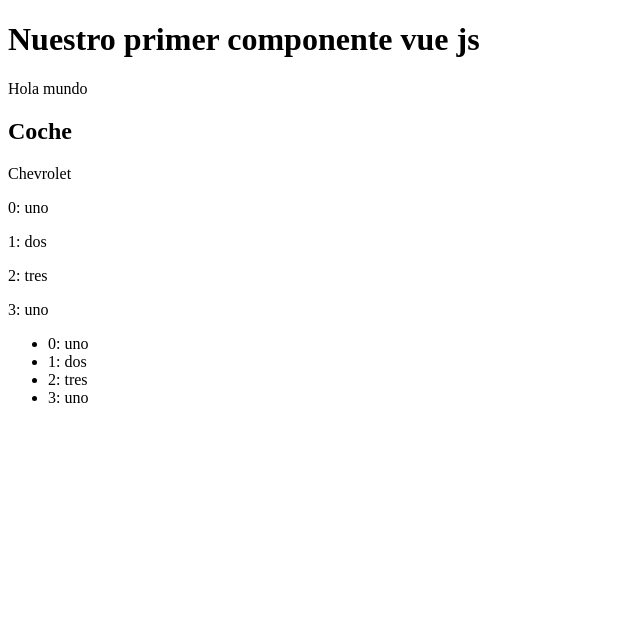
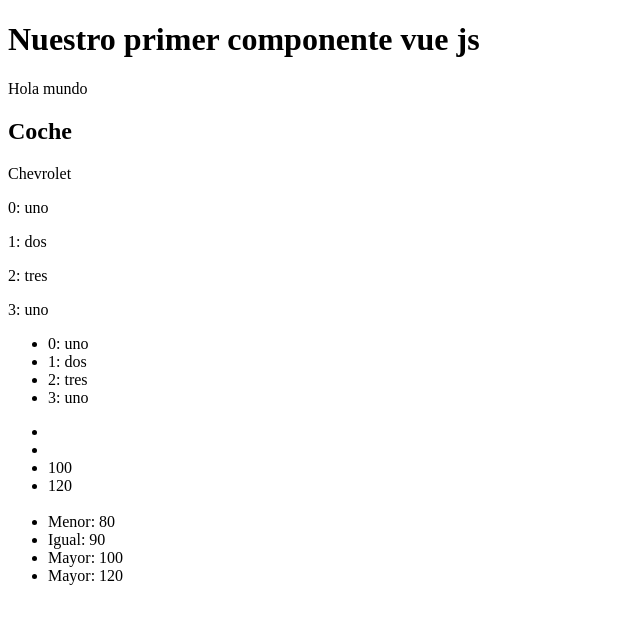
Before and after one commit to jugiros/started-vue-3, a Vue app: page / in a window 1280 px wide. Shown: the top 624 px of the page, without its empty margins (0-640 px from the left). Built offline with nearby package versions, Linux system fonts and the light colour scheme.

Commit message:
Análisis de v-if, v-else, v-else-if.

```diff
--- a/src/App.vue
+++ b/src/App.vue
@@ -7,8 +7,20 @@
     <p v-for="(val, index) in arrVal" :key="index">{{ index }}: {{ val }}</p>
     <ul>
       <li v-for="(val, index) in arrVal" :key="index">
-        {{index}}: {{val}}
+        {{ index }}: {{ val }}
       </li>
+    </ul>
+    <ul>
+      <li v-for="(val, index) in powers" :key="index">
+        <!-- Para que no se renderice usamos template, el template no renderiza ninguna etiqueta solo lo interno<p>{{ val }}</p>-->
+        <template v-if="parseInt(val) > 90">{{ val }}</template>
+      </li>
+      <br />
+      <template v-for="(val, index) in powers" :key="index">
+        <li v-if="parseInt(val) > 90">Mayor: {{ val }}</li>
+        <li v-else-if="parseInt(val) == 90">Igual: {{ val }}</li>
+        <li v-else>Menor: {{ val }}</li>
+      </template>
     </ul>
   </div>
 </template>
@@ -16,6 +28,7 @@
 import Car from "@/components/Car.vue";
 const marca = "Chevrolet";
 const arrVal = ["uno", "dos", "tres", "uno"];
+const powers = ["80", "90", "100", "120"];
 </script>
 
 <style lang="scss" scoped></style>
```
